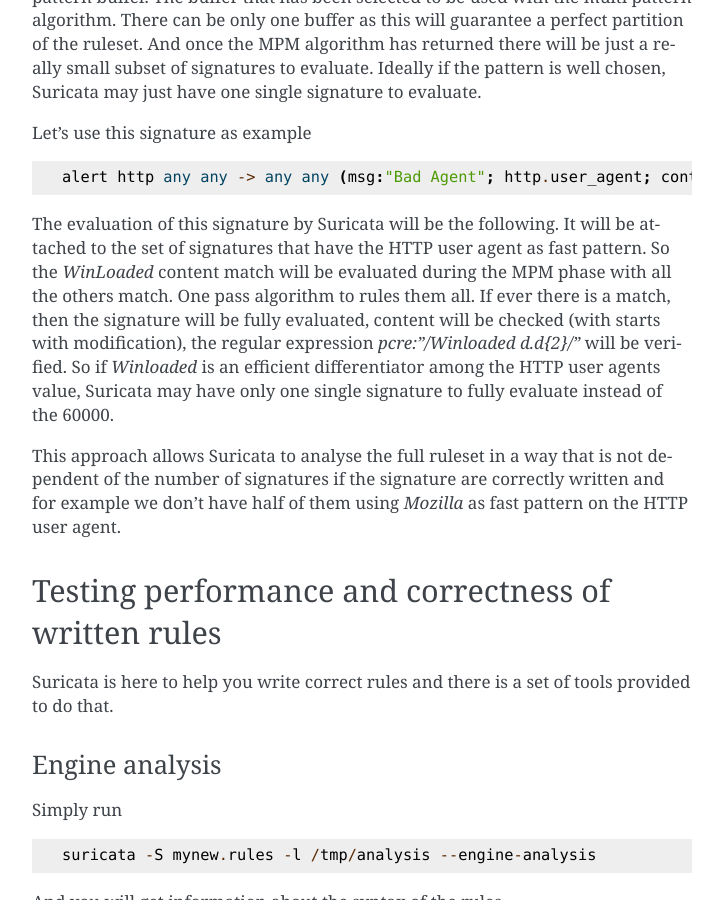
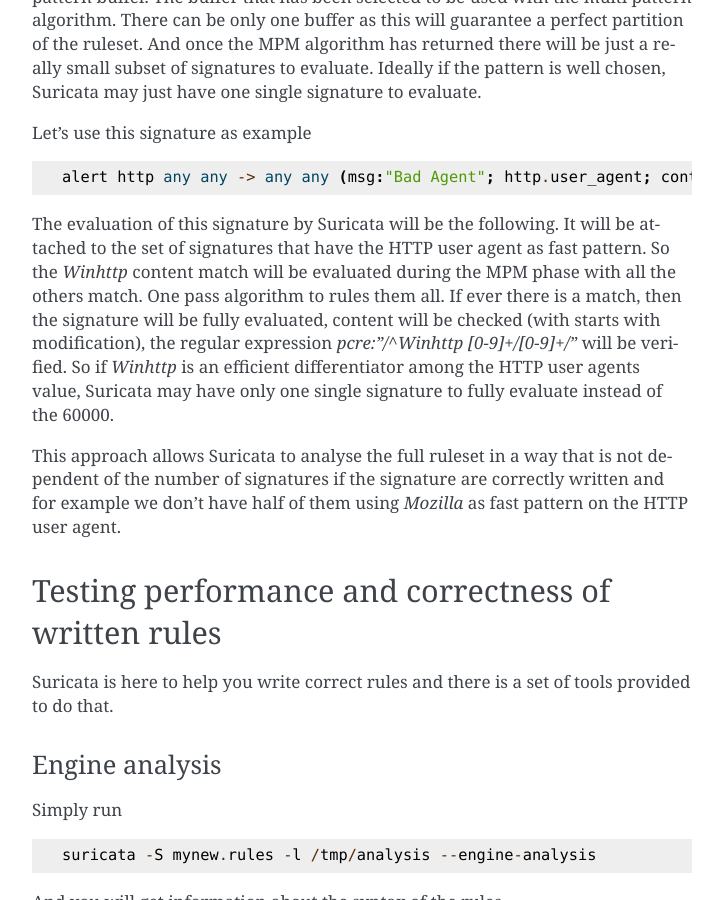
Before and after one commit to StamusNetworks/suricata-4-analysts, a Sphinx documentation site: the page built from source/write-performant-rules.rst, in a window 1280 px wide and 900 px high, scrolled down 1618 px. Shown: the whole window, without its empty margins (388-1111 px from the left). Built offline with Sphinx 7.4.7, drawn with Linux system fonts in a browser that asks for light colours.

Commit message:
signature: fix example

```diff
--- a/source/write-performant-rules.rst
+++ b/source/write-performant-rules.rst
@@ -56,14 +56,14 @@ pattern is well chosen, Suricata may just have one single signature to evaluate.
 
 Let's use this signature as example ::
 
-  alert http any any -> any any (msg:"Bad Agent"; http.user_agent; content: "Winhttp"; fast_pattern; startswith; pcre:"/^Winhttp [0-9]+\/[0-9]+/"; sid:1;) --PO This rule does not match the paragraph below
+  alert http any any -> any any (msg:"Bad Agent"; http.user_agent; content: "Winhttp"; fast_pattern; startswith; pcre:"/^Winhttp [0-9]+\/[0-9]+/"; sid:1;)
 
 The evaluation of this signature by Suricata will be the following. It will be attached to the set of signatures
-that have the HTTP user agent as fast pattern. So the `WinLoaded` content match will be evaluated during
+that have the HTTP user agent as fast pattern. So the `Winhttp` content match will be evaluated during
 the MPM phase with all the others match. One pass algorithm to rules them all. If ever there is a match, then
 the signature will be fully evaluated, content will be checked (with starts with modification), the regular
-expression `pcre:"/Winloaded \d\.\d{2}/"` will be verified.
-So if `Winloaded` is an efficient differentiator among the HTTP user agents value, Suricata may have only one single
+expression `pcre:"/^Winhttp [0-9]+\/[0-9]+/"` will be verified.
+So if `Winhttp` is an efficient differentiator among the HTTP user agents value, Suricata may have only one single
 signature to fully evaluate instead of the 60000.
 
 This approach allows Suricata to analyse the full ruleset in a way that is not dependent of the number of
```
